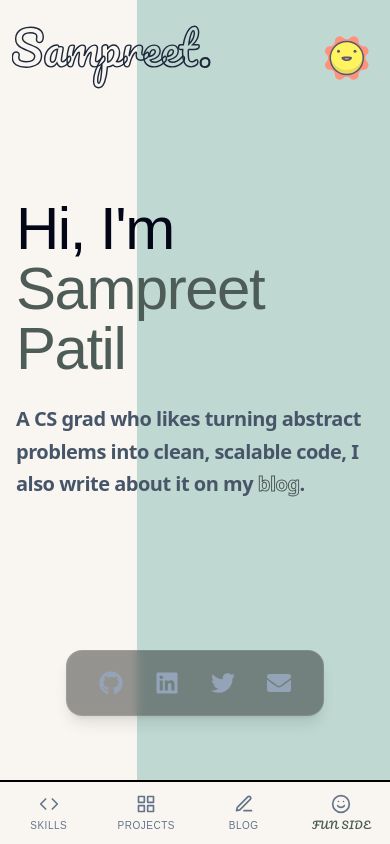
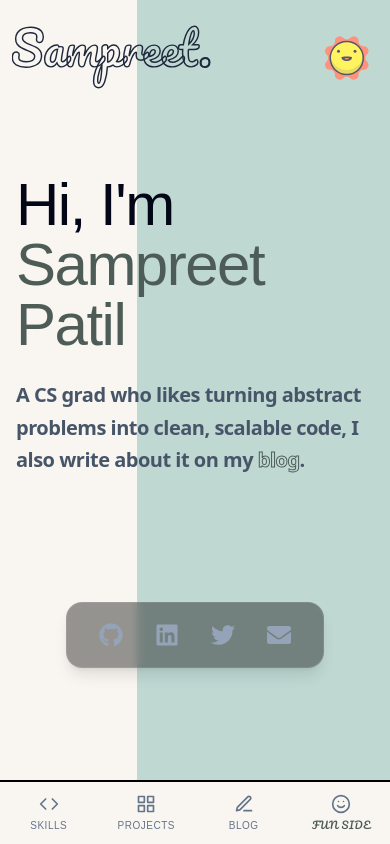
Before and after one commit to IDKSAM27/IDKSAM27.github.io, a Next.js app: page / in a window 390 px wide. Shown: the top 844 px of the page. Built offline with nearby package versions, Linux system fonts and the light colour scheme; a web font is replaced by a local one.

Commit message:
fix: HeroSocial padding tweaking.

```diff
--- a/pages/index.js
+++ b/pages/index.js
@@ -32,7 +32,7 @@ export default function Home() {
             <div className="flex-grow flex items-center justify-center -mt-16">
                 <Hero />
             </div>
-            <div className="pb-32 md:pb-12">
+            <div className="pb-44 md:pb-12">
                 <HeroSocials />
             </div>
           </div>
```
